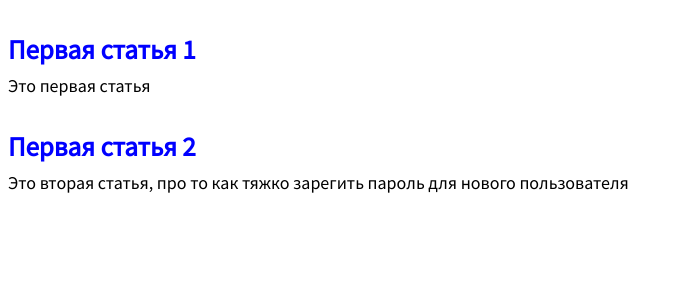
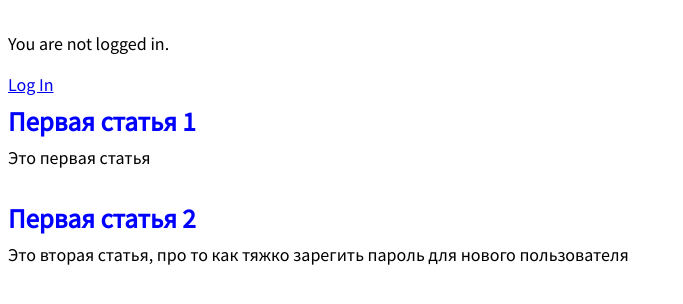
Before and after one commit to adv-andrey/eauth, a Django app: page / in a window 1280 px wide. Shown: the part 102-406 px from the top of the page, without its empty margins (0-683 px from the left). Run offline with Django 3.2, Linux system fonts and the light colour scheme; data comes from the database, SQL or seed files in the repository; both versions use the stored data as it was after the commit.

Commit message:
Добавлена авторизиция

```diff
--- a/blog/templates/base.html
+++ b/blog/templates/base.html
@@ -7,12 +7,22 @@
     <link href="{% static 'css/base.css' %}" rel="stylesheet">
   </head>
   <body>
-    <header>
-      <h1><a href="{% url 'home' %}">Django blog</a></h1>
-    </header>
     <div>
-      {% block content %}
-      {% endblock content %}
+      <header>
+        <h1><a href="{% url 'home' %}">Django blog</a></h1>
+
+      </header>
+
+        {% if user.is_authenticated %}
+          <p>Привет {{ user.username }}!</p>
+          <p><a href="{% url 'logout' %}">Log out</a></p>
+        {% else %}
+          <p>You are not logged in.</p>
+          <a href="{% url 'login' %}">Log In</a>
+        {% endif %}
+
+        {% block content %}
+        {% endblock content %}
     </div>
   </body>
 </html>
--- a/blog_project/settings.py
+++ b/blog_project/settings.py
@@ -124,3 +124,4 @@ STATIC_URL = '/static/'
 STATICFILES_DIRS = [os.path.join(BASE_DIR, 'static')]
 
 LOGIN_REDIRECT_URL = 'home'
+LOGOUT_REDIRECT_URL = 'home'
```
Also changed, not shown: db.sqlite3.
